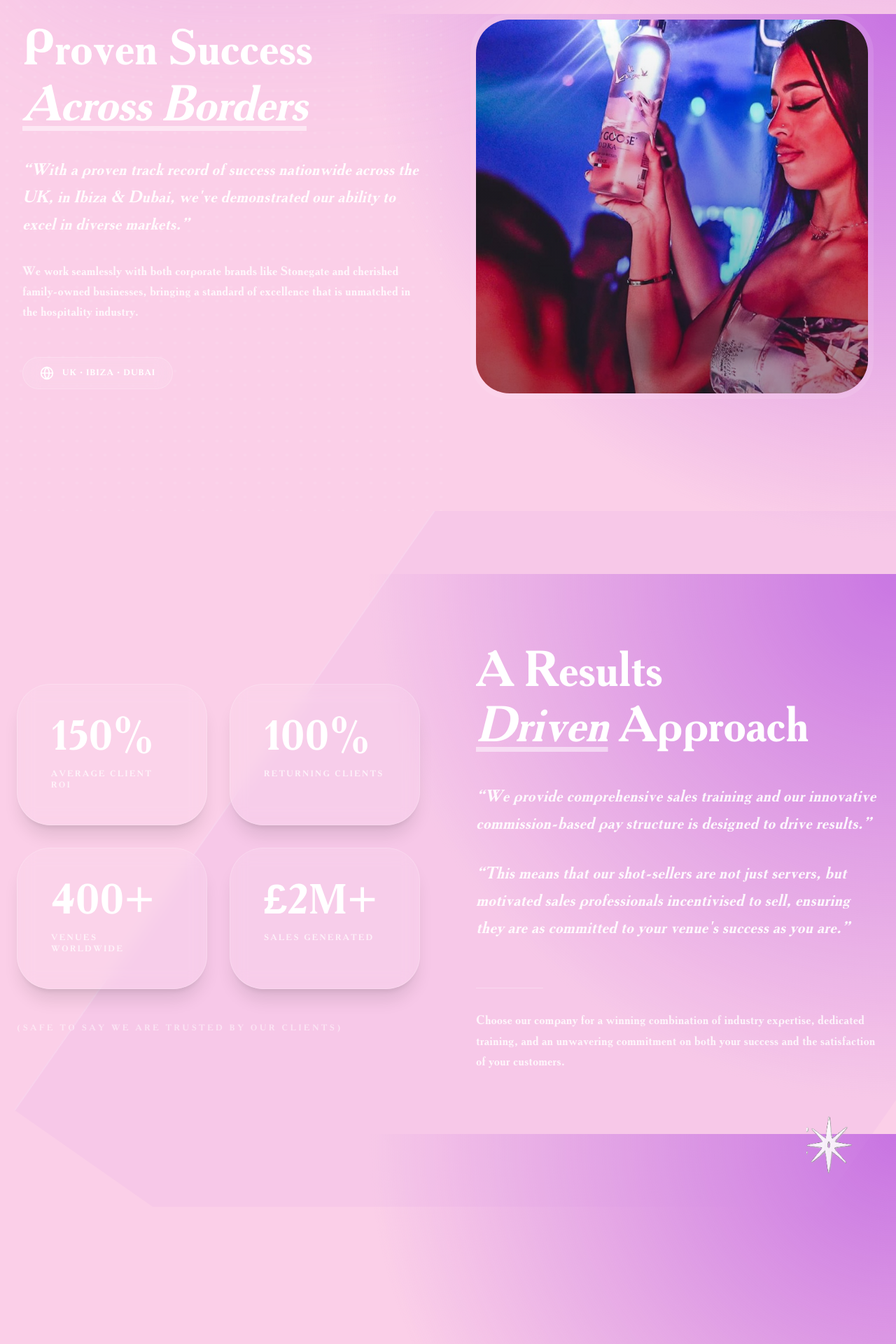
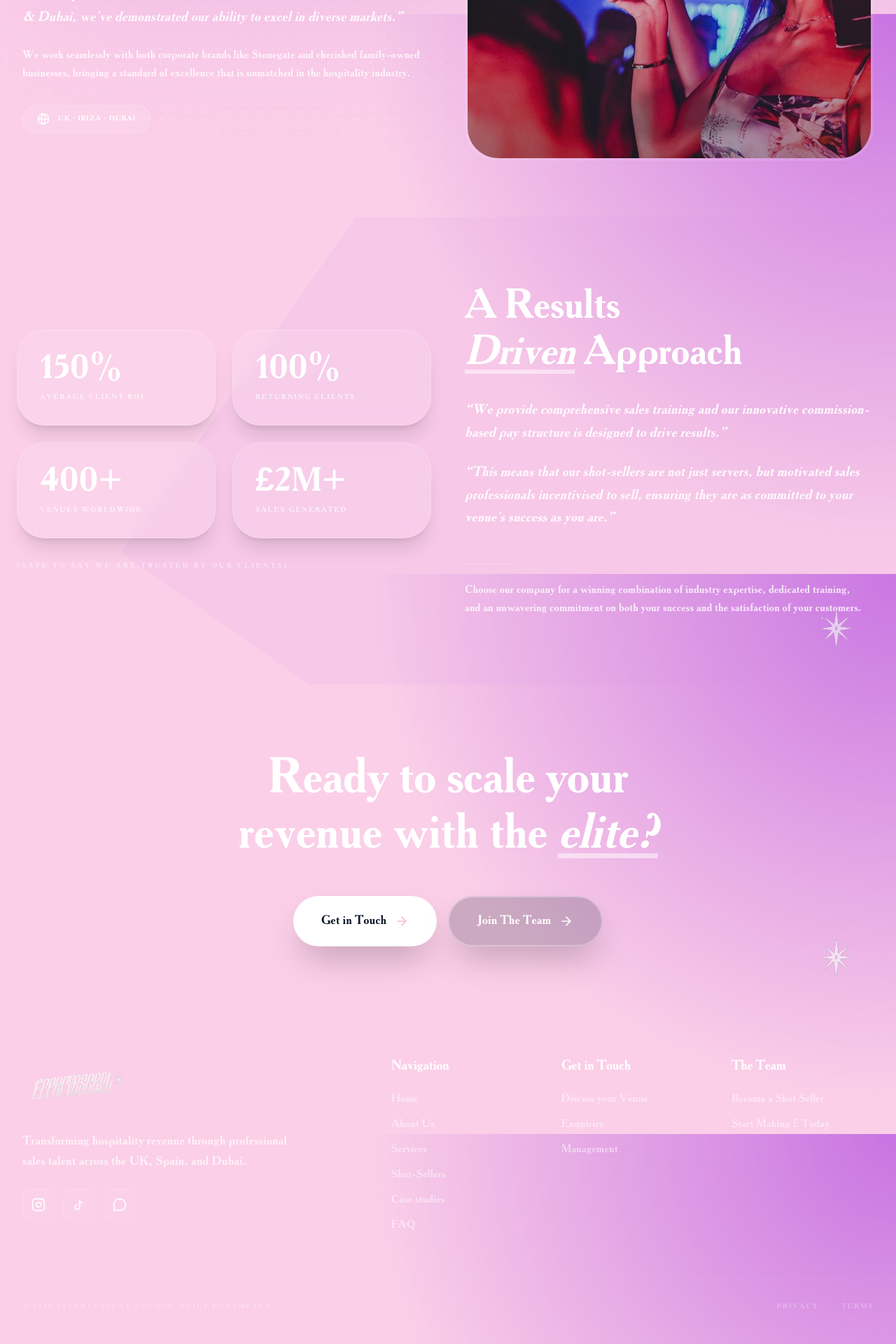
Before and after one commit to veltraaisolutions/Effervescent-Agency-website, a Next.js app: page /about in a window 1280 px wide. Shown: the part 780-2700 px from the top of the page at 70% size. Built offline with nearby package versions, Linux system fonts and the light colour scheme.

Commit message:
Make dead spaced secttions compact

```diff
--- a/src/app/about/page.tsx
+++ b/src/app/about/page.tsx
@@ -22,15 +22,15 @@ export default function AboutPage() {
       </div>
 
       {/* Hero Section */}
-      <section className="relative min-h-[80vh] flex flex-col items-center justify-center overflow-hidden">
+      <section className="relative min-h-[60vh] flex flex-col items-center justify-center overflow-hidden">
         <div className="absolute top-0 right-0 w-[50%] h-full opacity-10" style={{ backgroundImage: 'radial-gradient(circle, white 2px, transparent 2px)', backgroundSize: '20px 20px' }} />
-        <div className="max-w-7xl mx-auto px-6 lg:px-8 relative z-10 w-full flex flex-col items-center text-center pt-32">
+        <div className="max-w-7xl mx-auto px-6 lg:px-8 relative z-10 w-full flex flex-col items-center text-center pt-24 md:pt-32">
           <motion.div
             initial={{ y: -10, opacity: 0 }}
             animate={{ y: 0, opacity: 1 }}
-            className="inline-flex items-center gap-2 bg-white/10 backdrop-blur-md px-6 py-2 rounded-full border border-white/20 mb-8"
+            className="inline-flex items-center gap-2 bg-white/10 backdrop-blur-md px-5 py-1.5 rounded-full border border-white/20 mb-6"
           >
-            <div className="w-6 h-4 relative">
+            <div className="w-5 h-3 relative">
               <Image src="/effervescent-sign1.png" alt="Icon" fill className="object-contain brightness-0 invert" />
             </div>
             <p className="text-[10px] md:text-xs font-black uppercase tracking-[0.15em] text-white">
@@ -40,50 +40,50 @@ export default function AboutPage() {
           <motion.h1
             initial={{ scale: 0.95, opacity: 0 }}
             animate={{ scale: 1, opacity: 1 }}
-            className="text-6xl md:text-9xl font-serif text-white leading-tight tracking-tighter mb-8"
+            className="text-5xl md:text-8xl font-serif text-white leading-tight tracking-tighter mb-6"
           >
             About <span className="italic underline decoration-white/30 underline-offset-8">Us</span>
           </motion.h1>
           <motion.p
             initial={{ y: 10, opacity: 0 }}
             animate={{ y: 0, opacity: 1 }}
-            className="text-2xl md:text-4xl text-white font-serif italic tracking-tight max-w-4xl mx-auto leading-relaxed"
+            className="text-xl md:text-3xl text-white font-serif italic tracking-tight max-w-3xl mx-auto leading-relaxed"
           >
             “Our extensive experience equips us with the insights needed to tailor shot girl services that deliver exceptional results.”
           </motion.p>
         </div>
-        <div className="absolute bottom-12 right-12 opacity-60">
-          <div className="w-24 h-24 relative">
+        <div className="absolute bottom-12 right-12 opacity-40">
+          <div className="w-16 h-16 relative">
             <Image src="/effervescent-sign1.png" alt="" fill className="object-contain" />
           </div>
         </div>
       </section>
 
       {/* Track Record */}
-      <section className="relative py-24 md:py-40 overflow-hidden">
+      <section className="relative py-12 md:py-20 overflow-hidden">
         <div className="absolute top-0 left-0 w-[50%] h-full opacity-10" style={{ backgroundImage: 'radial-gradient(circle, white 2px, transparent 2px)', backgroundSize: '20px 20px' }} />
         <div className="max-w-7xl mx-auto px-6 lg:px-8 relative z-10">
-          <div className="grid grid-cols-1 lg:grid-cols-2 gap-16 items-center">
+          <div className="grid grid-cols-1 lg:grid-cols-2 gap-12 items-center">
             <motion.div
               initial={{ opacity: 0, x: -30 }}
               whileInView={{ opacity: 1, x: 0 }}
               viewport={{ once: true }}
-              className="space-y-8"
+              className="space-y-6"
             >
-              <h2 className="text-5xl md:text-7xl font-serif text-white leading-tight">
+              <h2 className="text-4xl md:text-6xl font-serif text-white leading-tight">
                 Proven Success <br />
                 <span className="italic underline decoration-white/50 underline-offset-8">Across Borders</span>
               </h2>
-              <p className="text-xl md:text-2xl text-white font-serif italic leading-relaxed opacity-90">
+              <p className="text-lg md:text-xl text-white font-serif italic leading-relaxed opacity-90">
                 “With a proven track record of success nationwide across the UK, in Ibiza & Dubai, we've demonstrated our ability to excel in diverse markets.”
               </p>
-              <p className="text-lg text-white/80 font-light leading-relaxed max-w-xl">
+              <p className="text-base text-white/80 font-light leading-relaxed max-w-xl">
                 We work seamlessly with both corporate brands like Stonegate and cherished family-owned businesses, bringing a standard of excellence that is unmatched in the hospitality industry.
               </p>
-              <div className="flex flex-wrap gap-4 pt-4">
-                <div className="bg-white/10 border border-white/20 backdrop-blur-md px-6 py-3 rounded-full flex items-center gap-3">
-                  <Globe className="text-white" size={20} />
-                  <span className="font-black text-white uppercase tracking-widest text-xs">UK • Ibiza • Dubai</span>
+              <div className="flex flex-wrap gap-4 pt-2">
+                <div className="bg-white/10 border border-white/20 backdrop-blur-md px-5 py-2.5 rounded-full flex items-center gap-3">
+                  <Globe className="text-white" size={18} />
+                  <span className="font-black text-white uppercase tracking-widest text-[10px]">UK • Ibiza • Dubai</span>
                 </div>
               </div>
             </motion.div>
@@ -93,7 +93,7 @@ export default function AboutPage() {
               viewport={{ once: true }}
               className="relative group w-full"
             >
-              <div className="relative h-[400px] md:h-[550px] w-full rounded-[2.5rem] md:rounded-[3.5rem] overflow-hidden border-8 border-white/10 shadow-3xl transition-all duration-700">
+              <div className="relative h-[300px] md:h-[450px] w-full rounded-[2rem] md:rounded-[3rem] overflow-hidden border-4 border-white/10 shadow-3xl transition-all duration-700">
                 <Image
                   src="/case-studies-bg.jpeg"
                   alt="Global Experience"
@@ -108,27 +108,27 @@ export default function AboutPage() {
       </section>
 
       {/* Winning Approach */}
-      <section className="relative py-32 md:py-48 overflow-hidden">
+      <section className="relative py-16 md:py-24 overflow-hidden">
         <div className="absolute inset-0 z-0">
           <div className="absolute -top-[30%] right-[-10%] w-[80%] h-[160%] bg-[#d690eb]/10 transform rotate-[35deg] border-l-2 border-white/20" />
         </div>
         <div className="max-w-7xl mx-auto px-6 relative z-10">
-          <div className="grid grid-cols-1 lg:grid-cols-2 gap-20 items-center">
+          <div className="grid grid-cols-1 lg:grid-cols-2 gap-12 items-center">
             <motion.div
               initial={{ opacity: 0, scale: 0.9 }}
               whileInView={{ opacity: 1, scale: 1 }}
               viewport={{ once: true }}
               className="order-2 lg:order-1"
             >
-              <div className="grid grid-cols-2 gap-6 md:gap-8">
+              <div className="grid grid-cols-2 gap-4 md:gap-6">
                 {stats.map((stat, idx) => (
-                  <div key={idx} className="bg-white/10 backdrop-blur-md border border-white/20 p-8 md:p-12 rounded-[2.5rem] md:rounded-[3rem] space-y-3 transition-transform hover:-translate-y-2 duration-500 shadow-xl">
-                    <p className="text-5xl md:text-6xl font-serif text-white font-bold leading-none">{stat.value}</p>
-                    <p className="text-[10px] md:text-xs font-black uppercase tracking-[0.2em] text-white/70">{stat.label}</p>
+                  <div key={idx} className="bg-white/10 backdrop-blur-md border border-white/20 p-6 md:p-8 rounded-[2rem] md:rounded-[2.5rem] space-y-2 transition-transform hover:-translate-y-1 duration-500 shadow-xl">
+                    <p className="text-4xl md:text-5xl font-serif text-white font-bold leading-none">{stat.value}</p>
+                    <p className="text-[10px] font-black uppercase tracking-[0.2em] text-white/70">{stat.label}</p>
                   </div>
                 ))}
               </div>
-              <p className="mt-12 text-white/50 text-xs font-black uppercase tracking-[0.3em] text-center lg:text-left">
+              <p className="mt-8 text-white/50 text-[10px] font-black uppercase tracking-[0.3em] text-center lg:text-left">
                 (Safe to say we are trusted by our clients)
               </p>
             </motion.div>
@@ -136,64 +136,64 @@ export default function AboutPage() {
               initial={{ opacity: 0, y: 30 }}
               whileInView={{ opacity: 1, y: 0 }}
               viewport={{ once: true }}
-              className="space-y-10 order-1 lg:order-2"
+              className="space-y-8 order-1 lg:order-2"
             >
-              <h2 className="text-5xl md:text-7xl font-serif text-white leading-tight">
+              <h2 className="text-4xl md:text-6xl font-serif text-white leading-tight">
                 A Results <br />
                 <span className="italic underline decoration-white/50 underline-offset-8">Driven</span> Approach
               </h2>
-              <div className="space-y-8 text-white text-xl md:text-2xl font-serif italic leading-relaxed opacity-90">
+              <div className="space-y-6 text-lg md:text-xl text-white font-serif italic leading-relaxed opacity-90">
                 <p>“We provide comprehensive sales training and our innovative commission-based pay structure is designed to drive results.”</p>
                 <p>“This means that our shot-sellers are not just servers, but motivated sales professionals incentivised to sell, ensuring they are as committed to your venue's success as you are.”</p>
               </div>
-              <div className="pt-6">
-                <div className="h-px w-24 bg-white/30 mb-8" />
-                <p className="text-white text-lg font-light leading-relaxed max-w-xl opacity-80">
+              <div className="pt-4">
+                <div className="h-px w-16 bg-white/30 mb-6" />
+                <p className="text-white text-base font-light leading-relaxed max-w-xl opacity-80">
                   Choose our company for a winning combination of industry expertise, dedicated training, and an unwavering commitment on both your success and the satisfaction of your customers.
                 </p>
               </div>
             </motion.div>
           </div>
         </div>
-        <div className="absolute bottom-12 right-12 opacity-90 scale-125 z-30">
-          <div className="w-20 h-20 relative">
+        <div className="absolute bottom-12 right-12 opacity-60 scale-100 z-30">
+          <div className="w-16 h-16 relative">
             <Image src="/effervescent-sign1.png" alt="" fill className="object-contain" />
           </div>
         </div>
       </section>
 
       {/* Final CTA Banner */}
-      <section className="relative py-24 md:py-48 overflow-hidden">
-        <div className="max-w-5xl mx-auto px-6 text-center relative z-10 space-y-12">
+      <section className="relative py-16 md:py-24 overflow-hidden">
+        <div className="max-w-5xl mx-auto px-6 text-center relative z-10 space-y-8">
           <motion.div
             initial={{ opacity: 0, y: 20 }}
             whileInView={{ opacity: 1, y: 0 }}
             viewport={{ once: true }}
-            className="space-y-12"
+            className="space-y-8"
           >
-            <h2 className="text-5xl md:text-8xl font-serif text-white leading-tight tracking-tight text-balance">
+            <h2 className="text-4xl md:text-7xl font-serif text-white leading-tight tracking-tight text-balance">
               Ready to scale your <br /> revenue with the <span className="italic underline decoration-white/50 underline-offset-8">elite?</span>
             </h2>
-            <div className="flex flex-col sm:flex-row gap-6 justify-center pt-8">
+            <div className="flex flex-col sm:flex-row gap-4 justify-center pt-4">
               <Link
                 href="/contact"
-                className="bg-white text-slate-900 px-12 py-6 rounded-full text-xl font-black shadow-2xl transition-all hover:scale-105 flex items-center justify-center gap-3"
+                className="bg-white text-slate-900 px-10 py-5 rounded-full text-lg font-black shadow-2xl transition-all hover:scale-105 flex items-center justify-center gap-3"
               >
-                New Booking <ArrowRight size={20} className="text-primary" />
+                Get in Touch <ArrowRight size={20} className="text-primary" />
               </Link>
               <Link
                 href="https://effervescent-agency.vercel.app"
                 target="_blank"
                 rel="noopener noreferrer"
-                className="bg-slate-900/20 backdrop-blur-md text-white border-2 border-white/30 px-12 py-6 rounded-full text-xl font-black shadow-2xl transition-all hover:scale-105 flex items-center justify-center gap-3 group"
+                className="bg-slate-900/20 backdrop-blur-md text-white border-2 border-white/30 px-10 py-5 rounded-full text-lg font-black shadow-2xl transition-all hover:scale-105 flex items-center justify-center gap-3 group"
               >
                 Join The Team <ArrowRight size={20} className="transition-transform group-hover:translate-x-1" />
               </Link>
             </div>
           </motion.div>
         </div>
-        <div className="absolute bottom-12 right-12 opacity-90 scale-125 z-30">
-          <div className="w-20 h-20 relative">
+        <div className="absolute bottom-12 right-12 opacity-60 scale-100 z-30">
+          <div className="w-16 h-16 relative">
             <Image src="/effervescent-sign1.png" alt="" fill className="object-contain" />
           </div>
         </div>
--- a/src/components/Footer.tsx
+++ b/src/components/Footer.tsx
@@ -35,14 +35,23 @@ const Footer = () => {
     </svg>
   );
 
+  const mainLinks = [
+    { name: "Home", href: "/" },
+    { name: "About Us", href: "/about" },
+    { name: "Services", href: "/services" },
+    { name: "Shot-Sellers", href: "/shot-sellers" },
+    { name: "Case studies", href: "/venues" },
+    { name: "FAQ", href: "/faq" },
+  ];
+
   return (
-    <footer className="relative pt-32 pb-16 overflow-hidden">
+    <footer className="relative pt-16 pb-12 overflow-hidden">
       <div className="max-w-7xl mx-auto px-6 lg:px-8 relative z-10">
-        <div className="grid grid-cols-1 lg:grid-cols-12 gap-20 mb-24">
+        <div className="grid grid-cols-1 lg:grid-cols-12 gap-12 mb-16 items-start">
           {/* Brand Column */}
-          <div className="lg:col-span-5 space-y-10">
-            <Link href="/" className="flex items-center group">
-              <div className="h-32 w-64 relative transition-transform duration-500 group-hover:scale-110">
+          <div className="lg:col-span-5 space-y-6">
+            <Link href="/" className="flex items-center group w-fit">
+              <div className="h-20 w-40 relative transition-transform duration-500 group-hover:scale-110">
                 <Image
                   src="/effervescent-side-log-1.jpeg"
                   alt="Effervescent"
@@ -52,71 +61,67 @@ const Footer = () => {
                 />
               </div>
             </Link>
-            <p className="text-white/80 max-w-sm text-xl leading-relaxed font-light">
+            <p className="text-white/70 max-w-sm text-lg leading-relaxed font-light">
               Transforming hospitality revenue through professional sales talent across the UK, Spain, and Dubai.
             </p>
-            <div className="flex gap-4">
-              <Link href="https://instagram.com/effervescent.agency" target="_blank" className="bg-white/10 hover:bg-white hover:text-primary p-4 rounded-2xl transition-all border border-white/10 text-white group">
-                <InstagramIcon size={24} />
+            <div className="flex gap-3">
+              <Link href="https://instagram.com/effervescent.agency" target="_blank" className="bg-white/5 hover:bg-white hover:text-primary p-3 rounded-xl transition-all border border-white/10 text-white group">
+                <InstagramIcon size={20} />
               </Link>
-              <Link href="https://tiktok.com/@effervescent.agency" target="_blank" className="bg-white/10 hover:bg-white hover:text-primary p-4 rounded-2xl transition-all border border-white/10 text-white group">
-                <TikTokIcon size={24} />
+              <Link href="https://tiktok.com/@effervescent.agency" target="_blank" className="bg-white/5 hover:bg-white hover:text-primary p-3 rounded-xl transition-all border border-white/10 text-white group">
+                <TikTokIcon size={20} />
               </Link>
-              <Link href="https://wa.me/971585216771" target="_blank" className="bg-white/10 hover:bg-white hover:text-primary p-4 rounded-2xl transition-all border border-white/10 text-white">
-                <MessageCircle size={24} />
+              <Link href="https://wa.me/971585216771" target="_blank" className="bg-white/5 hover:bg-white hover:text-primary p-3 rounded-xl transition-all border border-white/10 text-white">
+                <MessageCircle size={20} />
               </Link>
             </div>
           </div>
 
           {/* Navigation Columns */}
-          <div className="lg:col-span-7 grid grid-cols-1 sm:grid-cols-2 md:grid-cols-3 gap-12">
-            <div className="space-y-8">
-              <h4 className="text-white font-bold text-2xl tracking-tight">For Partners</h4>
-              <ul className="space-y-5">
+          <div className="lg:col-span-7 grid grid-cols-2 md:grid-cols-3 gap-10">
+            <div className="space-y-6">
+              <h4 className="text-white font-bold text-xl tracking-tight">Navigation</h4>
+              <ul className="space-y-3">
+                {mainLinks.map((link) => (
+                  <li key={link.name}>
+                    <Link href={link.href} className="text-white/50 hover:text-white transition-all font-medium text-base">{link.name}</Link>
+                  </li>
+                ))}
+              </ul>
+            </div>
+
+            <div className="space-y-6">
+              <h4 className="text-white font-bold text-xl tracking-tight">Get in Touch</h4>
+              <ul className="space-y-3">
                 <li>
-                  <Link href="/services" className="text-white/60 hover:text-white transition-all font-medium text-lg">Venue Services</Link>
+                  <Link href="/contact" className="text-white/50 hover:text-white transition-all font-medium text-base">Discuss your Venue</Link>
                 </li>
                 <li>
-                  <Link href="/contact" className="text-white/60 hover:text-white transition-all font-medium text-lg">Discuss Your Venue With Us</Link>
+                  <Link href="/referrals" className="text-white/50 hover:text-white transition-all font-medium text-base">Enquiries</Link>
+                </li>
+                <li>
+                  <Link href="/contact" className="text-white/50 hover:text-white transition-all font-medium text-base">Management</Link>
                 </li>
               </ul>
             </div>
 
-            <div className="space-y-8">
-              <h4 className="text-white font-bold text-2xl tracking-tight">The Team</h4>
-              <ul className="space-y-5">
+            <div className="space-y-6">
+              <h4 className="text-white font-bold text-xl tracking-tight">The Team</h4>
+              <ul className="space-y-3">
                 <li>
-                  <Link href="https://effervescent-agency.vercel.app" target="_blank" rel="noopener noreferrer" className="text-white/60 hover:text-white transition-all font-medium text-lg">Start Making £ Today</Link>
+                  <Link href="/apply" className="text-white/50 hover:text-white transition-all font-medium text-base">Become a Shot Seller</Link>
                 </li>
                 <li>
-                  <Link href="/contact" className="text-white/60 hover:text-white transition-all font-medium text-lg">Management</Link>
-                </li>
-              </ul>
-            </div>
-
-            <div className="space-y-8">
-              <h4 className="text-white font-bold text-2xl tracking-tight">Company</h4>
-              <ul className="space-y-5">
-                <li>
-                  <Link href="/about" className="text-white/60 hover:text-white transition-all font-medium text-lg">About Us</Link>
-                </li>
-                <li>
-                  <Link href="/services" className="text-white/60 hover:text-white transition-all font-medium text-lg">Services</Link>
-                </li>
-                <li>
-                  <Link href="/faq" className="text-white/60 hover:text-white transition-all font-medium text-lg">FAQ</Link>
-                </li>
-                <li>
-                  <Link href="#" className="text-white/60 hover:text-white transition-all font-medium text-lg">Global Locations</Link>
+                  <Link href="https://effervescent-agency.vercel.app" target="_blank" rel="noopener noreferrer" className="text-white/50 hover:text-white transition-all font-medium text-base">Start Making £ Today</Link>
                 </li>
               </ul>
             </div>
           </div>
         </div>
 
-        <div className="border-t border-white/10 pt-12 flex flex-col md:flex-row justify-between items-center gap-8 text-xs text-white/40 font-bold uppercase tracking-[0.2em]">
+        <div className="border-t border-white/5 pt-8 flex flex-col md:flex-row justify-between items-center gap-6 text-[10px] text-white/30 font-bold uppercase tracking-[0.2em]">
           <p>© {new Date().getFullYear()} Effervescent Agency. Built for impact.</p>
-          <div className="flex gap-10">
+          <div className="flex gap-8">
             <Link href="#" className="hover:text-white transition-colors">Privacy</Link>
             <Link href="#" className="hover:text-white transition-colors">Terms</Link>
           </div>
```
Also changed, not shown: src/app/services/page.tsx (+29 -28 lines).
